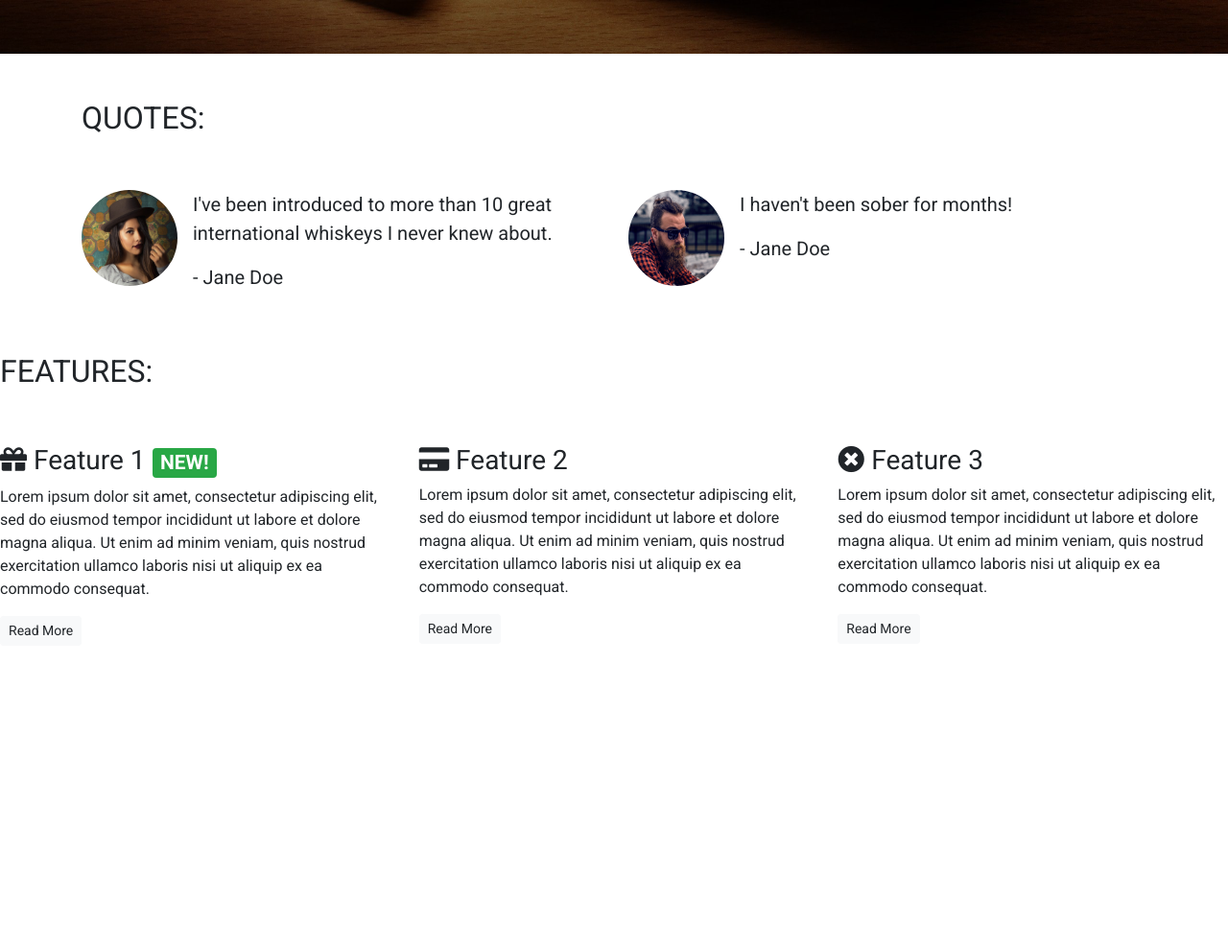
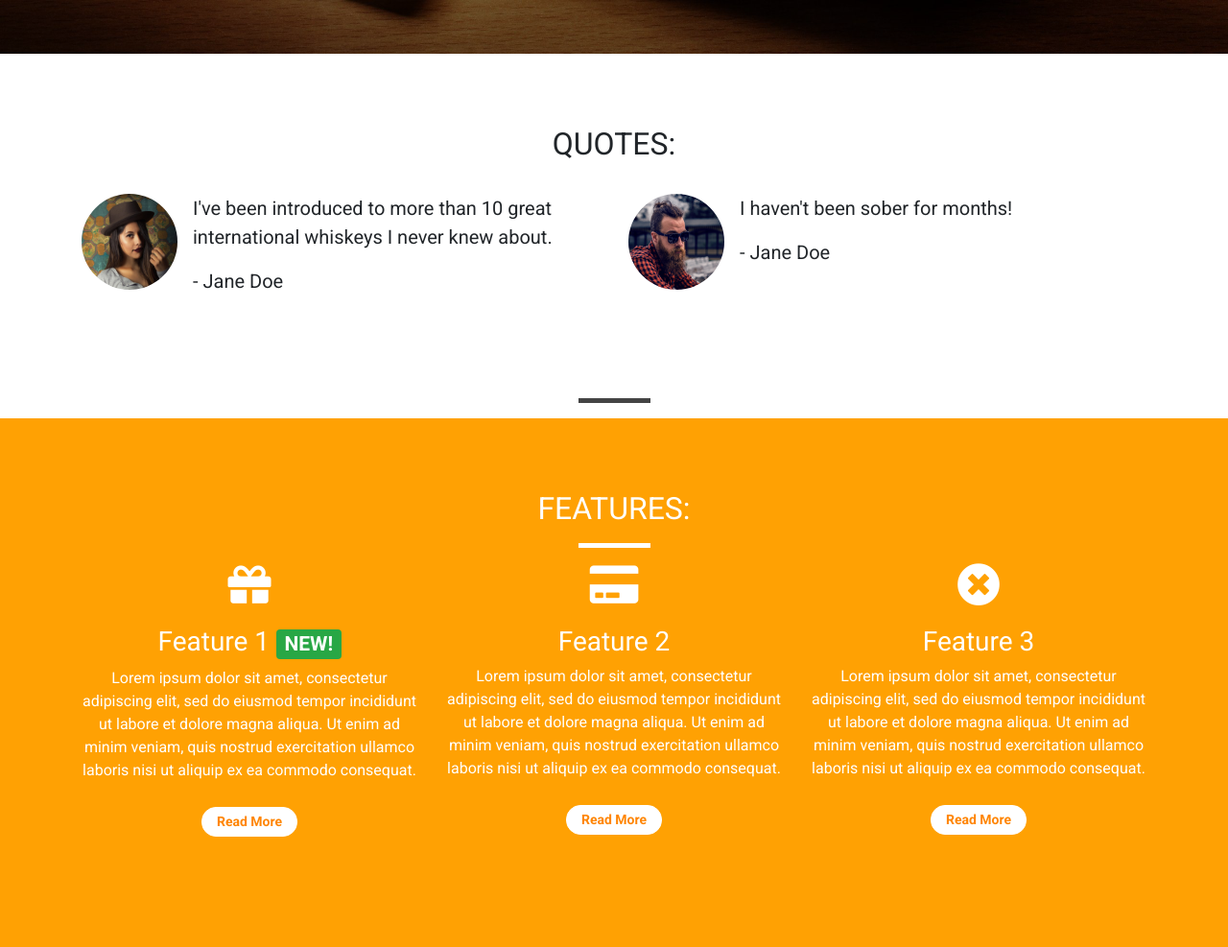
Before and after one commit to jtc1995/mobile-first-design, a plain HTML site: page index.html in a window 1280 px wide. Shown: the part 744-1731 px from the top of the page at 96% size. Before the commit the page ends 1433 px from the top, so only its background shows below. Drawn offline with nearby package versions, Linux system fonts and the light colour scheme.

Commit message:
finalupdate

```diff
--- a/Css/style.css
+++ b/Css/style.css
@@ -1,5 +1,12 @@
 body{
 font-family: "Roboto", sans-serif;
+}
+
+.container-wrapper{
+}
+.container-wrapper-red{
+background-color: #ffa103;
+color: white;
 }
 
 .alert-container .col-12{
@@ -108,6 +115,26 @@ color: #f7f7f7;
 .features-container{}
 
 
+/*page headers*/
+
+.page-header{
+
+margin-bottom: 0;
+border-bottom: 0;
+text-align: center;
+}
+
+.page-header h2 {
+
+    margin-top: 0;
+}
+
+.quotes .page-header {
+    margin-bottom: 25px;
+}
+
+
+
 .text-muted {
     color: #e5e9ec!important;
 }
@@ -118,11 +145,16 @@ color: #f7f7f7;
     width: 150px;
     height: 5px;
     border: 0;
+    background-color: #444;
 
 }
 
 .block-divider-orange{
 background-color: #ffa103;
+}
+
+.block-divider-white{
+    background-color: white;
 }
 
 .block-divider-short{
@@ -137,6 +169,14 @@ left: 0;
 width: 100%;
 height: 100%;
 background-color: rgba(0,0,0,0.5);
+}
+/*content containers*/
+
+.content-container{
+
+    padding-top: 75px;
+    padding-bottom: 75px;
+
 }
 
 /*Buttons*/
@@ -162,3 +202,25 @@ background-color: rgba(0,0,0,0.5);
     background-color: #ff8503;
     border-color: #ff8503;
 }
+
+.feature {
+    text-align: center;
+    margin-bottom: 40px;
+}
+.feature i {
+
+    margin-bottom: 20px;
+    font-size: 45px;
+    line-height: 45px;
+}
+
+.feature .btn {
+    background-color: white;
+    border-color: white;
+    border-radius: 15px;
+    margin-top: 10px;
+    min-width: 100px;
+    font-weight: bold;
+    color: #ff8503;
+
+}
--- a/index.html
+++ b/index.html
@@ -6,7 +6,8 @@
     <title>Whiskey Drop | Taste a new whiskey every month</title>
     <meta name="viewport" content="width=device-width, initial-scale=1.0">
     <link rel="stylesheet" href="https://maxcdn.bootstrapcdn.com/bootstrap/4.1.3/css/bootstrap.min.css">
-    <link rel="stylesheet" href="https://use.fontawesome.com/releases/v5.6.1/css/all.css" integrity="sha384-gfdkjb5BdAXd+lj+gudLWI+BXq4IuLW5IT+brZEZsLFm++aCMlF1V92rMkPaX4PP" crossorigin="anonymous">
+    <link rel="stylesheet" href="https://use.fontawesome.com/releases/v5.6.1/css/all.css"
+        integrity="sha384-gfdkjb5BdAXd+lj+gudLWI+BXq4IuLW5IT+brZEZsLFm++aCMlF1V92rMkPaX4PP" crossorigin="anonymous">
     <link href="https://fonts.googleapis.com/css?family=Roboto:400,700" rel="stylesheet">
     <link rel="stylesheet" href="Css/style.css" type="text/css" />
 </head>
@@ -17,7 +18,8 @@
             <div class="row d-none d-sm-block">
                 <div class="col-12">
                     <div class="site-wide-alert alert alert-warning">
-                        <strong>Sale Now On!</strong> We've got a sale on. Get a 12-month subscription for the price of 6! <a href="">See here for details!</a>
+                        <strong>Sale Now On!</strong> We've got a sale on. Get a 12-month subscription for the price of
+                        6! <a href="">See here for details!</a>
                     </div>
                 </div>
             </div>
@@ -25,7 +27,8 @@
         <nav class="navbar navbar-dark navbar-expand-sm">
             <a href="/" class="navbar-brand">Whiskey Drop</a>
 
-            <button class="navbar-toggler ml-auto" type="button" data-toggle="collapse" data-target="#navbarNavDropdown" aria-controls="navbarNavDropdown" aria-expanded="false" aria-label="Toggle navigation">
+            <button class="navbar-toggler ml-auto" type="button" data-toggle="collapse" data-target="#navbarNavDropdown"
+                aria-controls="navbarNavDropdown" aria-expanded="false" aria-label="Toggle navigation">
                 <span class="navbar-toggler-icon"></span></button>
 
             <div class="collapse navbar-collapse" id="navbarNavDropdown">
@@ -33,7 +36,8 @@
                     <li class="active nav-item mr-2"><a class="nav-link" href="/">Home</a></li>
                     <li class="nav-item mr-2"><a class="nav-link" href="/about">About</a></li>
                     <li class="nav-item dropdown">
-                        <a class="nav-link dropdown-toggle" href="#" id="navbarDropdownMenuLink" role="button" data-toggle="dropdown" aria-haspopup="true" aria-expanded="false">
+                        <a class="nav-link dropdown-toggle" href="#" id="navbarDropdownMenuLink" role="button"
+                            data-toggle="dropdown" aria-haspopup="true" aria-expanded="false">
                             Whiskeys
                         </a>
                         <div class="dropdown-menu" aria-labelledby="navbarDropdownMenuLink">
@@ -44,7 +48,8 @@
                         </div>
                     </li>
 
-                    <li class="nav-item mr-2 d-block d-sm-none"><a class="nav-link" href="/login">Sign In / Sign Up</a></li>
+                    <li class="nav-item mr-2 d-block d-sm-none"><a class="nav-link" href="/login">Sign In / Sign Up</a>
+                    </li>
                 </ul>
             </div>
             <div class="d-none d-md-block">
@@ -60,13 +65,15 @@
             <div class="col-12">
                 <section class="callout jumbotron text-center">
                     <h1 class="jumbotron-header">The finest whiskeys delivered to your doorstep.</h1>
-                    <hr class="block-divider block-divider--orange">
+                    <hr class="block-divider block-divider-orange">
                     <p class="lead">Sign up today to start receiving the world's best whiskeys every month.
                         <s class="d-none d-sm-inline">€19.99</s>
                         <span class="d-inline d-sm-none"><br></span>
                         <strong><mark>First one is free!</mark></strong></p>
-                    <button class="btn btn-lg btn--cta btn--red" data-toggle="modal" data-target="#signUpModal">Sign Up!</button>
-                    <p class="text-muted"><small>You must be over 18 to sign up to our service. Please, drink responsibly.</small></p>
+                    <button class="btn btn-lg btn--cta btn--red" data-toggle="modal" data-target="#signUpModal">Sign
+                        Up!</button>
+                    <p class="text-muted"><small>You must be over 18 to sign up to our service. Please, drink
+                            responsibly.</small></p>
                 </section>
             </div>
         </div>
@@ -74,10 +81,11 @@
     </div>
 
     <!-- Quotes -->
-    <div class="container quotes-container">
+    <div class="container-wrapper">
+        <div class="container quotes-container content-container">
             <section class="quotes">
                 <div class="row">
-                <div class="col-12 my-5">
+                    <div class="col-12 page-header">
                         <h2 class="text-uppercase">Quotes:</h2>
                     </div>
                 </div>
@@ -89,7 +97,8 @@
                             </div>
                             <div class="media-body">
                                 <blockquote class="blockquote">
-                                <p>I've been introduced to more than 10 great international whiskeys I never knew about.</p>
+                                    <p>I've been introduced to more than 10 great international whiskeys I never knew
+                                        about.</p>
                                     <p>- Jane Doe</p>
                                 </blockquote>
                             </div>
@@ -110,44 +119,61 @@
                     </div>
                 </div>
             </section>
+        </div>
+    </div>
     <!-- /.quotes -->
-    </div>
+    <hr class="block-divider block-divider-short">
 
     <!-- Features -->
-    <div class="features-container">
+    <div class="container-wrapper container-wrapper-red">
+        <div class="container features-container content-container">
             <section class="features">
                 <div class="row">
-                <div class="col-12 my-5">
+                    <div class="col-12 page-header">
                         <h2 class="text-uppercase">Features:</h2>
+                        <hr class="block-divider block-divider-short block-divider-white">
                     </div>
                 </div>
                 <div class="row">
                     <div class="col-12 col-md-6 col-lg-4">
                         <div class="feature">
-                        <h3><i class="fas fa-gift d-none d-sm-inline"></i> Feature 1 <span class="badge badge-success">NEW!</span></h3>
-                        <p>Lorem ipsum dolor sit amet, consectetur adipiscing elit, sed do eiusmod tempor incididunt ut labore et dolore magna aliqua. Ut enim ad minim veniam, quis nostrud exercitation ullamco laboris nisi ut aliquip ex ea commodo consequat.</p>
+                            <h3><i class="fas fa-gift d-none d-sm-block"></i> Feature 1 <span
+                                    class="badge badge-success">NEW!</span></h3>
+                            <p>Lorem ipsum dolor sit amet, consectetur adipiscing elit, sed do eiusmod tempor incididunt
+                                ut
+                                labore et dolore magna aliqua. Ut enim ad minim veniam, quis nostrud exercitation
+                                ullamco
+                                laboris nisi ut aliquip ex ea commodo consequat.</p>
                             <p><a class="btn btn-sm btn-light" href="">Read More</a></p>
                         </div>
                     </div>
                     <div class="col-12 col-md-6 col-lg-4">
                         <div class="feature">
-                        <h3><i class="fas fa-credit-card d-none d-sm-inline"></i> Feature 2</h3>
-                        <p>Lorem ipsum dolor sit amet, consectetur adipiscing elit, sed do eiusmod tempor incididunt ut labore et dolore magna aliqua. Ut enim ad minim veniam, quis nostrud exercitation ullamco laboris nisi ut aliquip ex ea commodo consequat.</p>
+                            <h3><i class="fas fa-credit-card d-none d-sm-block"></i> Feature 2</h3>
+                            <p>Lorem ipsum dolor sit amet, consectetur adipiscing elit, sed do eiusmod tempor incididunt
+                                ut
+                                labore et dolore magna aliqua. Ut enim ad minim veniam, quis nostrud exercitation
+                                ullamco
+                                laboris nisi ut aliquip ex ea commodo consequat.</p>
                             <p><a class="btn btn-sm btn-light" href="">Read More</a></p>
                         </div>
                     </div>
                     <div class="col-12 d-md-none d-lg-block col-lg-4">
                         <div class="feature">
-                        <h3><i class="fas fa-times-circle d-none d-sm-inline"></i> Feature 3</h3>
-                        <p>Lorem ipsum dolor sit amet, consectetur adipiscing elit, sed do eiusmod tempor incididunt ut labore et dolore magna aliqua. Ut enim ad minim veniam, quis nostrud exercitation ullamco laboris nisi ut aliquip ex ea commodo consequat.</p>
+                            <h3><i class="fas fa-times-circle d-none d-sm-block"></i> Feature 3</h3>
+                            <p>Lorem ipsum dolor sit amet, consectetur adipiscing elit, sed do eiusmod tempor incididunt
+                                ut
+                                labore et dolore magna aliqua. Ut enim ad minim veniam, quis nostrud exercitation
+                                ullamco
+                                laboris nisi ut aliquip ex ea commodo consequat.</p>
                             <p><a class="btn btn-sm btn-light" href="">Read More</a></p>
                         </div>
                     </div>
                 </div>
             </section>
+        </div>
+    </div>
     <!-- /.features -->
-    </div>
-
     <div class="modal" tabindex="-1" role="dialog" id="signUpModal">
         <div class="modal-dialog" role="document">
             <div class="modal-content">
@@ -161,8 +187,10 @@
                     <form>
                         <div class="form-group">
                             <label for="exampleInputEmail1">Email address</label>
-                            <input type="email" class="form-control" id="exampleInputEmail1" aria-describedby="emailHelp" placeholder="Enter email">
-                            <small id="emailHelp" class="form-text text-muted">We'll never share your email with anyone else.</small>
+                            <input type="email" class="form-control" id="exampleInputEmail1"
+                                aria-describedby="emailHelp" placeholder="Enter email">
+                            <small id="emailHelp" class="form-text text-muted">We'll never share your email with anyone
+                                else.</small>
                         </div>
                         <div class="form-group">
                             <label for="password">Password</label>
@@ -170,7 +198,8 @@
                         </div>
                         <div class="form-group">
                             <label for="repeatPassword">Repeat Password</label>
-                            <input type="password" class="form-control" id="repeatPassword" placeholder="Repeat Password">
+                            <input type="password" class="form-control" id="repeatPassword"
+                                placeholder="Repeat Password">
                         </div>
                         <button type="submit" class="btn btn-success">Submit</button>
                     </form>
@@ -179,9 +208,15 @@
         </div>
     </div>
 
-    <script src="https://code.jquery.com/jquery-3.3.1.slim.min.js" integrity="sha384-q8i/X+965DzO0rT7abK41JStQIAqVgRVzpbzo5smXKp4YfRvH+8abtTE1Pi6jizo" crossorigin="anonymous"></script>
-    <script src="https://cdnjs.cloudflare.com/ajax/libs/popper.js/1.14.3/umd/popper.min.js" integrity="sha384-ZMP7rVo3mIykV+2+9J3UJ46jBk0WLaUAdn689aCwoqbBJiSnjAK/l8WvCWPIPm49" crossorigin="anonymous"></script>
-    <script src="https://stackpath.bootstrapcdn.com/bootstrap/4.1.3/js/bootstrap.min.js" integrity="sha384-ChfqqxuZUCnJSK3+MXmPNIyE6ZbWh2IMqE241rYiqJxyMiZ6OW/JmZQ5stwEULTy" crossorigin="anonymous"></script>
+    <script src="https://code.jquery.com/jquery-3.3.1.slim.min.js"
+        integrity="sha384-q8i/X+965DzO0rT7abK41JStQIAqVgRVzpbzo5smXKp4YfRvH+8abtTE1Pi6jizo"
+        crossorigin="anonymous"></script>
+    <script src="https://cdnjs.cloudflare.com/ajax/libs/popper.js/1.14.3/umd/popper.min.js"
+        integrity="sha384-ZMP7rVo3mIykV+2+9J3UJ46jBk0WLaUAdn689aCwoqbBJiSnjAK/l8WvCWPIPm49"
+        crossorigin="anonymous"></script>
+    <script src="https://stackpath.bootstrapcdn.com/bootstrap/4.1.3/js/bootstrap.min.js"
+        integrity="sha384-ChfqqxuZUCnJSK3+MXmPNIyE6ZbWh2IMqE241rYiqJxyMiZ6OW/JmZQ5stwEULTy"
+        crossorigin="anonymous"></script>
 </body>
 
 </html>
```
Lines whose indentation alone changed are shown as unchanged.
